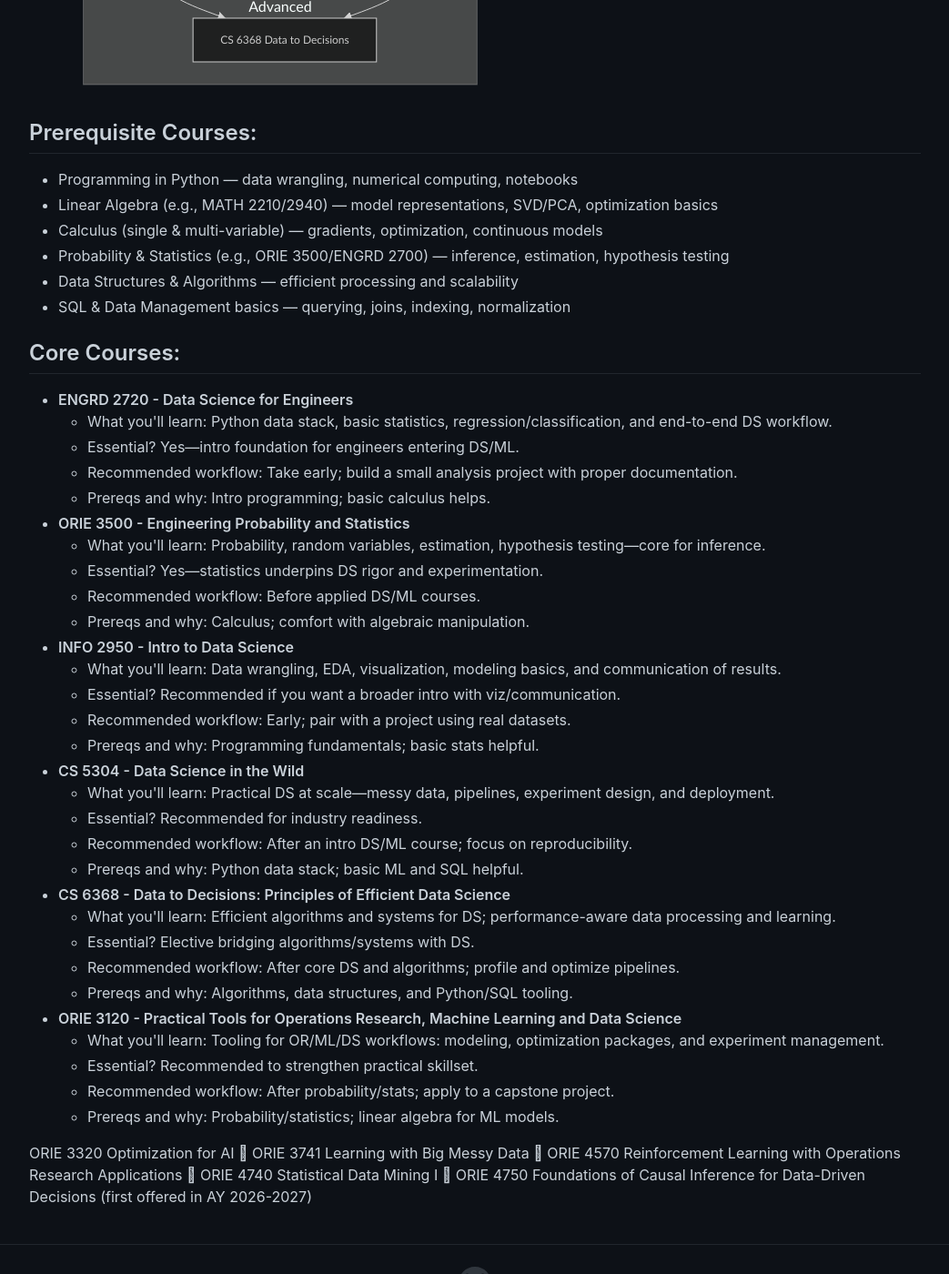
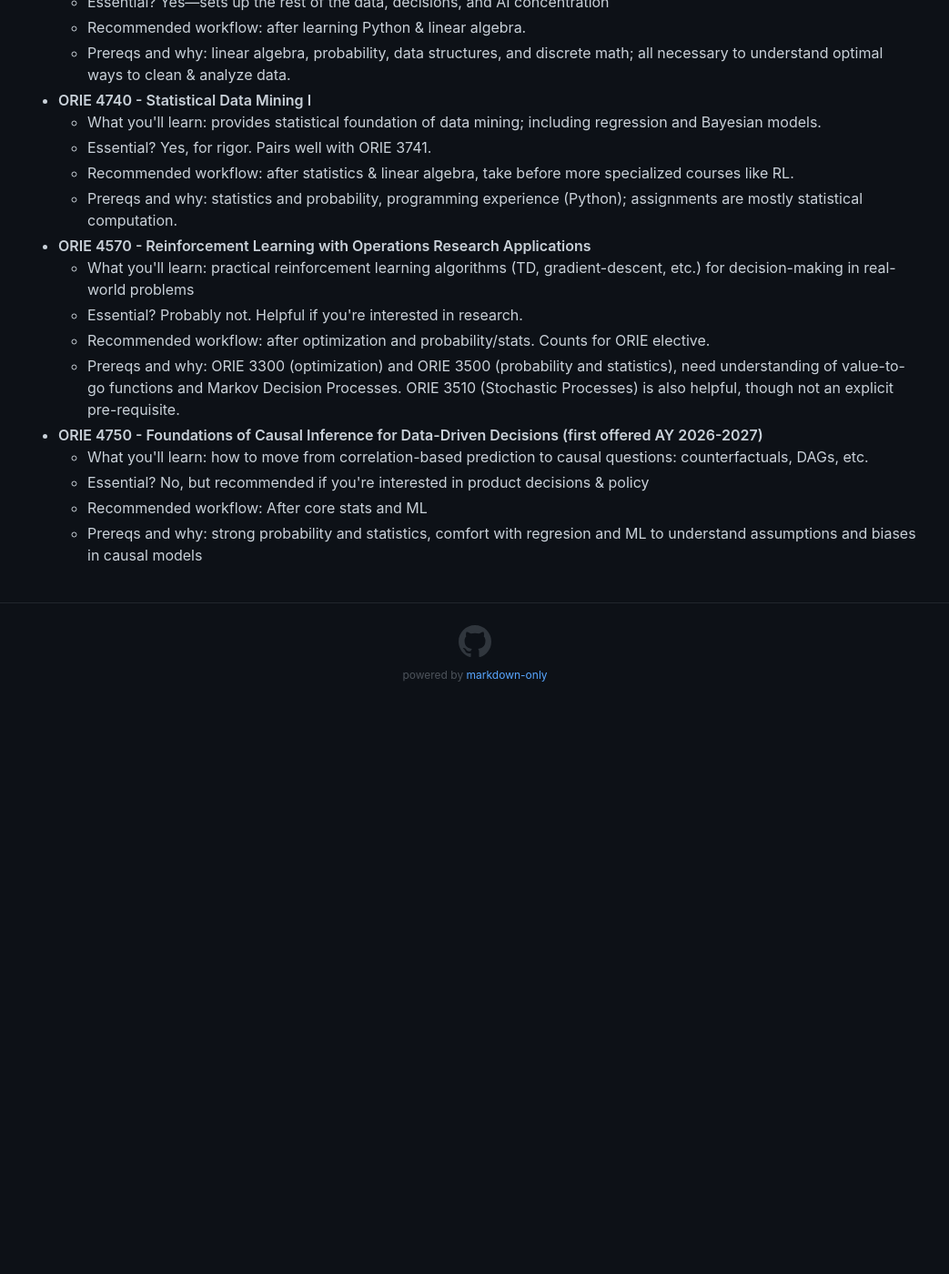
Before and after one commit to jmyphn/engineering-wiki, a Jekyll site: the page built from oriedatadecisions.md, in a window 1280 px wide and 1400 px high, scrolled down 902 px. Shown: the whole window at 91% size, without its empty margins (118-1161 px from the left). Built offline with Jekyll 4.4.1, drawn with Linux system fonts in a browser that asks for light colours; after the commit the page ends 1677 px from its top, so only the background shows below that; some of the changed text lies outside the part shown.

Commit message:
orie data decisions ai

````diff
--- a/oriedatadecisions.md
+++ b/oriedatadecisions.md
@@ -13,39 +13,46 @@ Interdisciplinary field of study that uses algorithms and statistics to extract
 ## Flow Map
 ```mermaid
 flowchart TD
+
+  %% ===== PREREQS =====
   subgraph A1[Prerequisites]
-    A1a[Python]
-    A1b[Linear Algebra]
-    A1c[Calculus]
-    A1d[SQL]
+    A1a[CS 1110/1112<br/>Intro Python]
+    A1b[CS 2110<br/>OO Programming]
+    A1c[Linear Algebra<br/>MATH 2210/2940]
+    A1d[Probability & Stats<br/>ENGRD 2700 or ORIE 3500]
   end
 
-  subgraph B1[Intro]
-    B1a[ENGRD 2720 DS for Engineers]
-    B1b[INFO 2950 Intro to DS]
+  %% ===== FOUNDATIONS =====
+  subgraph B1[Foundations in Data & Optimization]
+    B1a[ORIE 3320<br/>Optimization for AI]
+    B1b[ORIE 3741<br/>Learning with Big Messy Data]
   end
 
-  subgraph C1[Core Stats]
-    C1a[ORIE 3500 Prob & Stats]
+  %% ===== CORE METHODS =====
+  subgraph C1[Core Machine Learning & Inference]
+    C1a[ORIE 4740<br/>Statistical Data Mining I]
+    C1b[ORIE 4750<br/>Foundations of Causal Inference<br/>(AY 26–27 first offering)]
   end
 
-  subgraph D1[Practice]
-    D1a[ORIE 3120 Practical Tools]
-    D1b[CS 5304 Data Science in the Wild]
+  %% ===== ADVANCED DECISION SYSTEMS =====
+  subgraph D1[Advanced Intelligent Decision Systems]
+    D1a[ORIE 4570<br/>Reinforcement Learning<br/>with OR Applications]
   end
 
-  subgraph E1[Advanced]
-    E1a[CS 6368 Data to Decisions]
-  end
+  %% ===== PATH LINKS =====
 
+  A1a --> B1b
   A1a --> B1a
-  A1a --> B1b
+  A1b --> B1b
+  A1c --> B1a
+  A1d --> B1a
+  A1d --> B1b
+
   B1a --> C1a
   B1b --> C1a
+  C1a --> C1b
   C1a --> D1a
-  C1a --> D1b
-  D1a --> E1a
-  D1b --> E1a
+  C1b --> D1a
 ```
 
 ## Prerequisite Courses:
@@ -54,49 +61,30 @@ flowchart TD
 - Calculus (single & multi-variable) — gradients, optimization, continuous models
 - Probability & Statistics (e.g., ORIE 3500/ENGRD 2700) — inference, estimation, hypothesis testing
 - Data Structures & Algorithms — efficient processing and scalability
-- SQL & Data Management basics — querying, joins, indexing, normalization
 
 ## Core Courses:
-- **ENGRD 2720 - Data Science for Engineers**
-  - What you'll learn: Python data stack, basic statistics, regression/classification, and end-to-end DS workflow.
-  - Essential? Yes—intro foundation for engineers entering DS/ML.
-  - Recommended workflow: Take early; build a small analysis project with proper documentation.
-  - Prereqs and why: Intro programming; basic calculus helps.
-- **ORIE 3500 - Engineering Probability and Statistics**
-  - What you'll learn: Probability, random variables, estimation, hypothesis testing—core for inference.
-  - Essential? Yes—statistics underpins DS rigor and experimentation.
-  - Recommended workflow: Before applied DS/ML courses.
-  - Prereqs and why: Calculus; comfort with algebraic manipulation.
-- **INFO 2950 - Intro to Data Science**
-  - What you'll learn: Data wrangling, EDA, visualization, modeling basics, and communication of results.
-  - Essential? Recommended if you want a broader intro with viz/communication.
-  - Recommended workflow: Early; pair with a project using real datasets.
-  - Prereqs and why: Programming fundamentals; basic stats helpful.
-- **CS 5304 - Data Science in the Wild**
-  - What you'll learn: Practical DS at scale—messy data, pipelines, experiment design, and deployment.
-  - Essential? Recommended for industry readiness.
-  - Recommended workflow: After an intro DS/ML course; focus on reproducibility.
-  - Prereqs and why: Python data stack; basic ML and SQL helpful.
-- **CS 6368 - Data to Decisions: Principles of Efficient Data Science**
-  - What you'll learn: Efficient algorithms and systems for DS; performance-aware data processing and learning.
-  - Essential? Elective bridging algorithms/systems with DS.
-  - Recommended workflow: After core DS and algorithms; profile and optimize pipelines.
-  - Prereqs and why: Algorithms, data structures, and Python/SQL tooling.
-- **ORIE 3120 - Practical Tools for Operations Research, Machine Learning and Data Science**
-  - What you'll learn: Tooling for OR/ML/DS workflows: modeling, optimization packages, and experiment management.
-  - Essential? Recommended to strengthen practical skillset.
-  - Recommended workflow: After probability/stats; apply to a capstone project.
-  - Prereqs and why: Probability/statistics; linear algebra for ML models.
-
-
-
-
-
-
-
-
-ORIE 3320 Optimization for AI
- ORIE 3741 Learning with Big Messy Data
- ORIE 4570 Reinforcement Learning with Operations Research Applications
- ORIE 4740 Statistical Data Mining I
- ORIE 4750 Foundations of Causal Inference for Data-Driven Decisions (first offered in AY 2026-2027)
+- **ORIE 3320 - Optimization for AI**
+  - What you'll learn: theory, algorithms, and applications of nonlinear optimization
+  - Essential? Yes—real-world applications of optimization in machine learning & OR
+  - Recommended workflow: Take as ORIE elective
+  - Prereqs and why: calculus and linear alegbra; necessary for solving optimization problems
+- **ORIE 3741 - Learning with Big messay Data**
+  - What you'll learn: scalable, robust methods for learning from large datasets
+  - Essential? Yes—sets up the rest of the data, decisions, and AI concentration
+  - Recommended workflow: after learning Python & linear algebra.
+  - Prereqs and why: linear algebra, probability, data structures, and discrete math; all necessary to understand optimal ways to clean & analyze data.
+- **ORIE 4740 - Statistical Data Mining I**
+  - What you'll learn: provides statistical foundation of data mining; including regression and Bayesian models.
+  - Essential? Yes, for rigor. Pairs well with ORIE 3741.
+  - Recommended workflow: after statistics & linear algebra, take before more specialized courses like RL.
+  - Prereqs and why: statistics and probability, programming experience (Python); assignments are mostly statistical computation.
+- **ORIE 4570 - Reinforcement Learning with Operations Research Applications**
+  - What you'll learn: practical reinforcement learning algorithms (TD, gradient-descent, etc.) for decision-making in real-world problems
+  - Essential? Probably not. Helpful if you're interested in research.
+  - Recommended workflow: after optimization and probability/stats. Counts for ORIE elective.
+  - Prereqs and why: ORIE 3300 (optimization) and ORIE 3500 (probability and statistics), need understanding of value-to-go functions and Markov Decision Processes. ORIE 3510 (Stochastic Processes) is also helpful, though not an explicit pre-requisite.
+- **ORIE 4750 - Foundations of Causal Inference for Data-Driven Decisions (first offered AY 2026-2027)**
+  - What you'll learn: how to move from correlation-based prediction to causal questions: counterfactuals, DAGs, etc.
+  - Essential? No, but recommended if you're interested in product decisions & policy
+  - Recommended workflow: After core stats and ML
+  - Prereqs and why: strong probability and statistics, comfort with regresion and ML to understand assumptions and biases in causal models
````
Also changed, not shown: oriefineng.md (+95 -0 lines).
